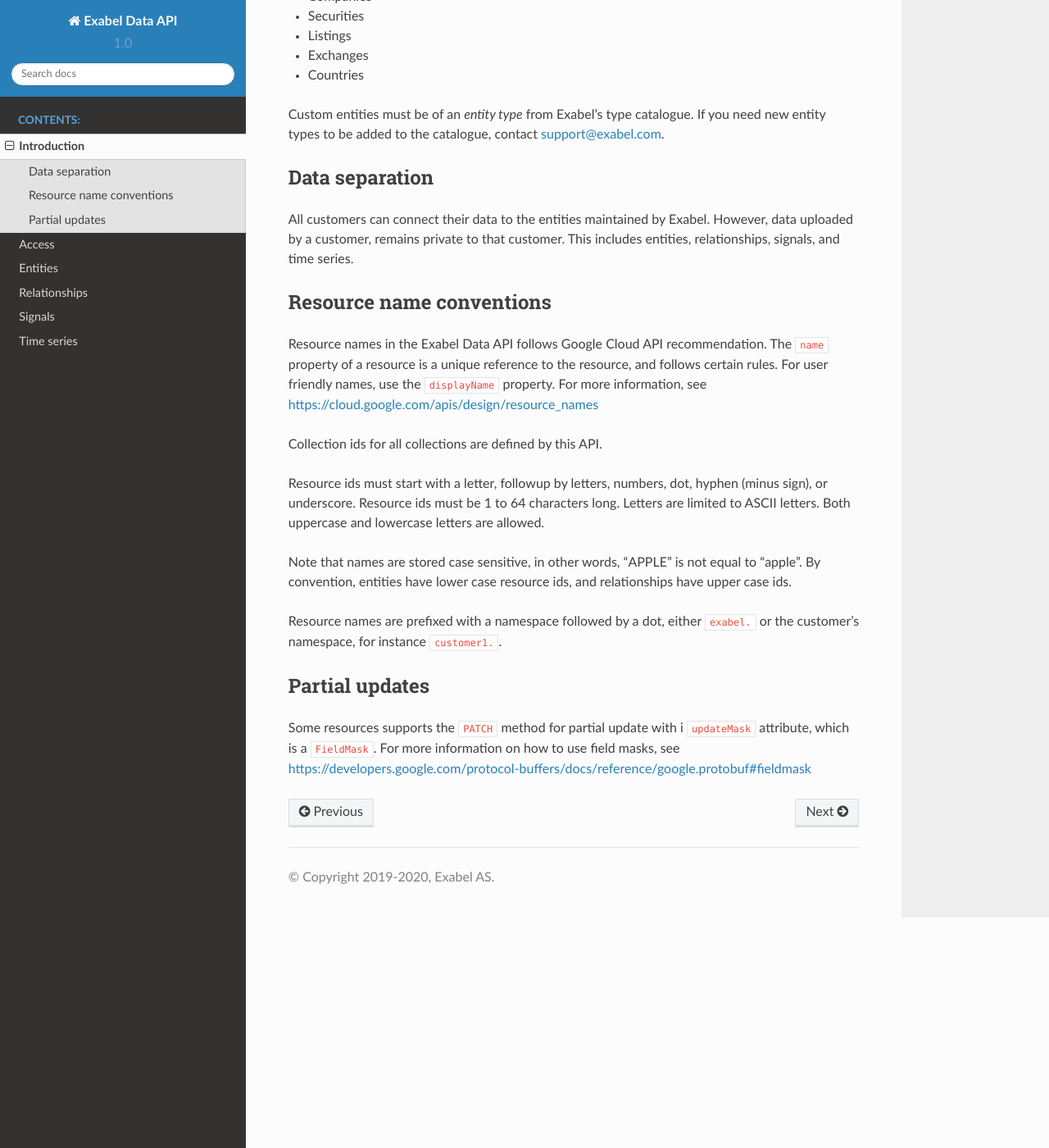
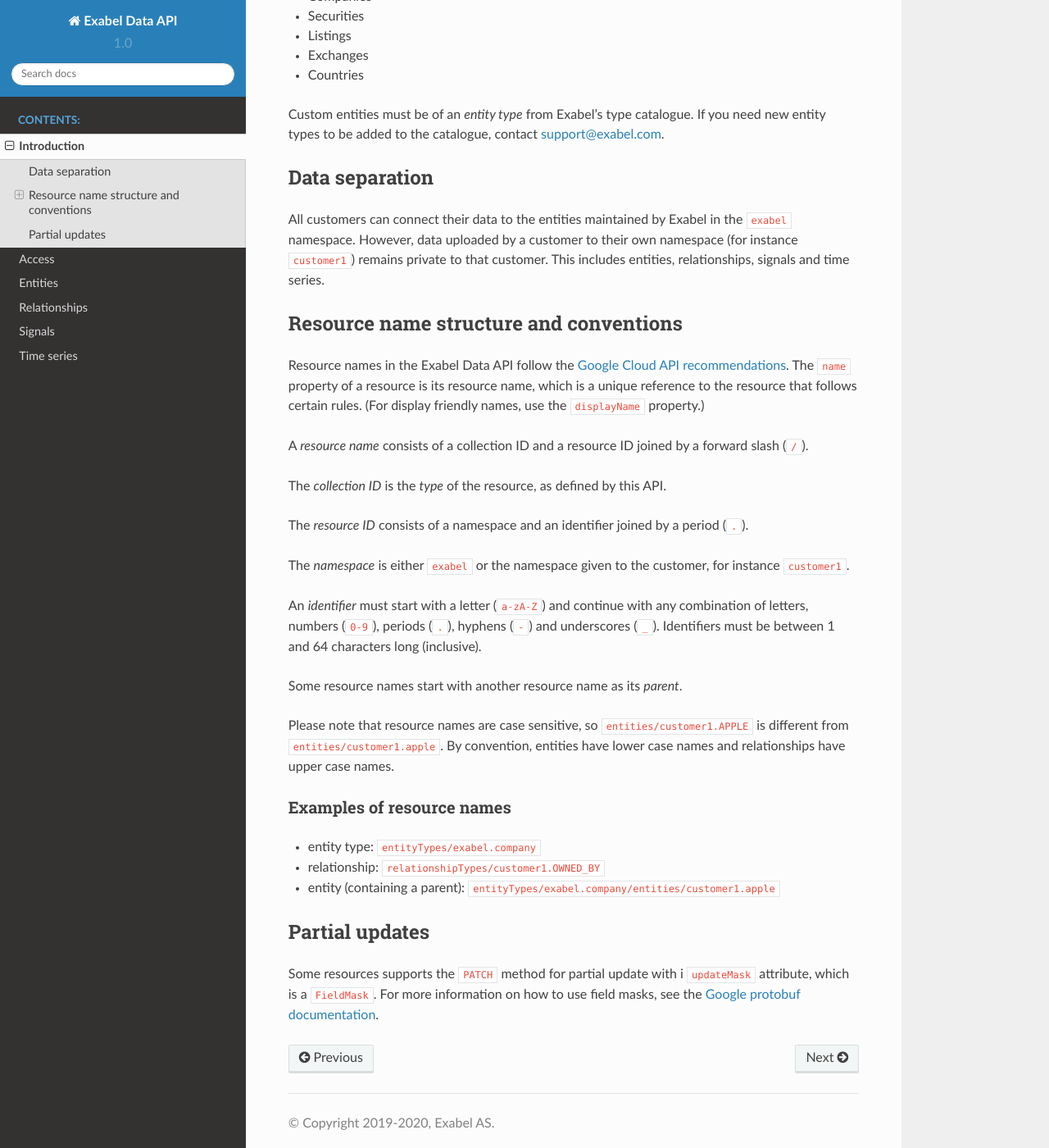
Before and after one commit to Exabel/api, a Sphinx documentation site: the page built from exabel/data/doc/introduction.rst, in a window 1280 px wide and 1400 px high, scrolled down 827 px. Shown: the whole window at 82% size. Built offline with Sphinx 7.4.7 and the Read the Docs theme 2.0.0, drawn with Linux system fonts in a browser that asks for light colours; formulas are drawn with MathJax 3.

Commit message:
Improve name documentation (#9)

```diff
--- a/exabel/data/doc/introduction.rst
+++ b/exabel/data/doc/introduction.rst
@@ -23,33 +23,50 @@
 Data separation
 ***************
 
-All customers can connect their data to the entities maintained by Exabel. However, data uploaded
-by a customer, remains private to that customer. This includes entities, relationships, signals, and time series.
+All customers can connect their data to the entities maintained by Exabel in the ``exabel`` namespace.
+However, data uploaded by a customer to their own namespace (for instance ``customer1``) remains
+private to that customer. This includes entities, relationships, signals and time series.
 
 
-Resource name conventions
-*************************
+Resource name structure and conventions
+***************************************
 
-Resource names in the Exabel Data API follows Google Cloud API recommendation. The ``name`` property of a resource
-is a unique reference to the resource, and follows certain rules. For user friendly names, use the ``displayName``
-property. For more information, see https://cloud.google.com/apis/design/resource_names
+Resource names in the Exabel Data API follow the `Google Cloud API recommendations`_. The ``name``
+property of a resource is its resource name, which is a unique reference to the resource that
+follows certain rules. (For display friendly names, use the ``displayName`` property.)
 
-Collection ids for all collections are defined by this API.
+.. _Google Cloud API recommendations: https://cloud.google.com/apis/design/resource_names
 
-Resource ids must start with a letter, followup by letters, numbers, dot, hyphen (minus sign), or underscore.
-Resource ids must be 1 to 64 characters long. Letters are limited to ASCII letters. Both uppercase and lowercase
-letters are allowed.
+A *resource name* consists of a collection ID and a resource ID joined by a forward slash (``/``).
 
-Note that names are stored case sensitive, in other words, "APPLE" is not equal to "apple". By convention, entities
-have lower case resource ids, and relationships have upper case ids.
+The *collection ID* is the *type* of the resource, as defined by this API.
 
-Resource names are prefixed with a namespace followed by a dot, either ``exabel.`` or the customer's namespace, for
-instance ``customer1.``.
+The *resource ID* consists of a namespace and an identifier joined by a period (``.``).
 
+The *namespace* is either ``exabel`` or the namespace given to the customer, for instance
+``customer1``.
+
+An *identifier* must start with a letter (``a-zA-Z``) and continue with any combination of letters,
+numbers (``0-9``), periods (``.``), hyphens (``-``) and underscores (``_``). Identifiers must be
+between 1 and 64 characters long (inclusive).
+
+Some resource names start with another resource name as its *parent*.
+
+Please note that resource names are case sensitive, so ``entities/customer1.APPLE`` is different from
+``entities/customer1.apple``. By convention, entities have lower case names and relationships have
+upper case names.
+
+Examples of resource names
+--------------------------
+- entity type: ``entityTypes/exabel.company``
+- relationship: ``relationshipTypes/customer1.OWNED_BY``
+- entity (containing a parent): ``entityTypes/exabel.company/entities/customer1.apple``
 
 Partial updates
 ***************
 
-Some resources supports the ``PATCH`` method for partial update with i ``updateMask`` attribute, which is
-a ``FieldMask``. For more information on how to use field masks, see
-https://developers.google.com/protocol-buffers/docs/reference/google.protobuf#fieldmask
+Some resources supports the ``PATCH`` method for partial update with i ``updateMask`` attribute,
+which is a ``FieldMask``. For more information on how to use field masks, see the
+`Google protobuf documentation`_.
+
+.. _Google protobuf documentation: https://developers.google.com/protocol-buffers/docs/reference/google.protobuf#fieldmask
```
Also changed, not shown: 4 other files.
